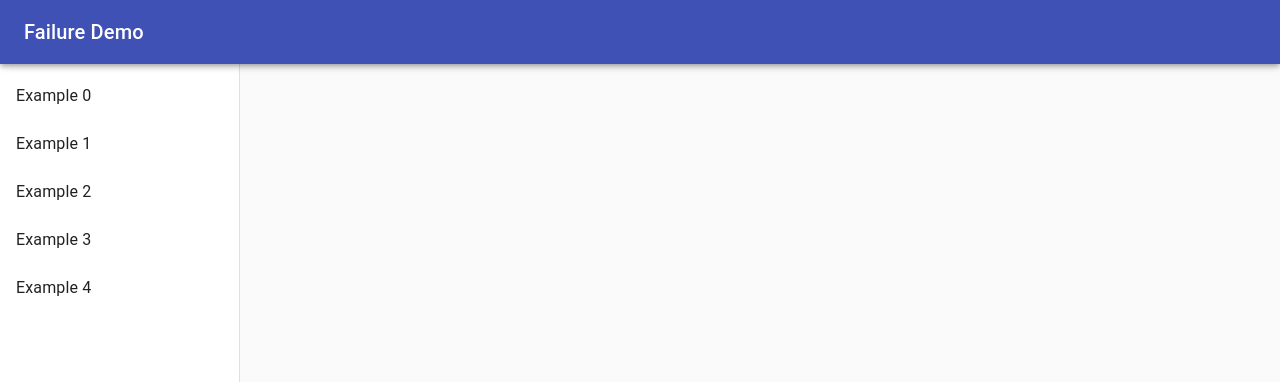
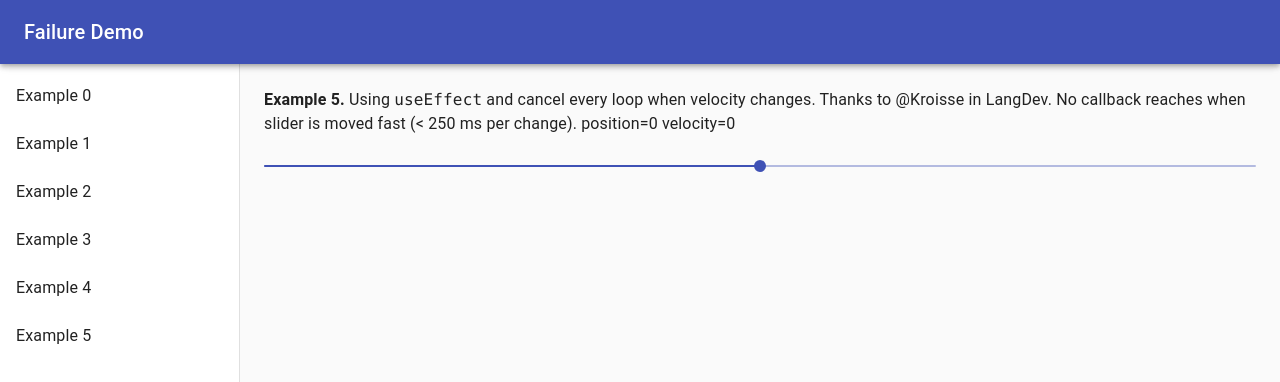
Before and after one commit to eonj/slider-ui-double-callback-problem, a React (Create React App) app: page /#/example5 in a window 1280 px wide. Shown: the top 382 px of the page. Built offline with nearby package versions, Linux system fonts and the light colour scheme.

Commit message:
Example5 (thx to @Kroisse)

```diff
--- a/src/App.tsx
+++ b/src/App.tsx
@@ -3,6 +3,7 @@ import Example1 from './Example1'
 import Example2 from './Example2'
 import Example3 from './Example3'
 import Example4 from './Example4'
+import Example5 from './Example5'
 
 import React from 'react'
 import { HashRouter, Link, Route, Redirect, Switch, } from 'react-router-dom'
@@ -117,6 +118,16 @@ export default function App() {
               >
                 <ListItemText key='/example4' primary={'Example 4'} />
               </ListItem>
+              <ListItem
+                button
+                key='/example5'
+                component={React.useMemo(
+                  () => React.forwardRef((props, ref, ) => <Link to={'/example5'} {...props} />),
+                  []
+                )}
+              >
+                <ListItemText key='/example5' primary={'Example 5'} />
+              </ListItem>
             </List>
           </div>
         </Drawer>
@@ -130,6 +141,7 @@ export default function App() {
               <Route exact path='/example2' component={Example2} />
               <Route exact path='/example3' component={Example3} />
               <Route exact path='/example4' component={Example4} />
+              <Route exact path='/example5' component={Example5} />
             </Switch>
           </main>
         </div>
--- /dev/null
+++ b/src/Example5.tsx
@@ -0,0 +1,61 @@
+/**
+ * Thx to Kroisse @Kroisse
+ */
+
+import { useState, useEffect, } from 'react'
+import Slider from '@material-ui/core/Slider'
+import Typography from '@material-ui/core/Typography'
+
+export default function Example5() {
+
+  const [ position, setPosition, ] = useState(0)
+  const [ velocity, setVelocity, ] = useState(0)
+  const [ animated, setAnimated, ] = useState(false)
+
+  const handleChange = (e: object, v: number | number[]) => {
+
+    if (typeof v !== 'number')
+      return
+
+    setVelocity(v)
+    setAnimated(true)
+  }
+
+  const handleChangeCommitted = (e: object, v: number | number[]) => {
+
+    if (typeof v !== 'number')
+      return
+
+    setVelocity(0)
+    setAnimated(false)
+  }
+
+  useEffect(
+    () => {
+
+      if (!animated) {
+        return
+      }
+
+      const cb = () => { setPosition(position => position + velocity); }
+      const id = window.setInterval(cb, 250)
+      return () => { window.clearInterval(id); }
+    },
+    [velocity, animated, ],
+  )
+
+  return (
+    <div>
+      <Typography paragraph>
+        <strong>Example 5.</strong> Using <code>useEffect</code> and cancel every loop when velocity changes. Thanks to @Kroisse in LangDev. No callback reaches when slider is moved fast (&lt; 250 ms per change). position={position} velocity={velocity}
+      </Typography>
+      <Slider
+        min={-8}
+        max={+8}
+        value={velocity}
+        onChange={handleChange}
+        onChangeCommitted={handleChangeCommitted}
+      />
+    </div>
+  )
+}
```
